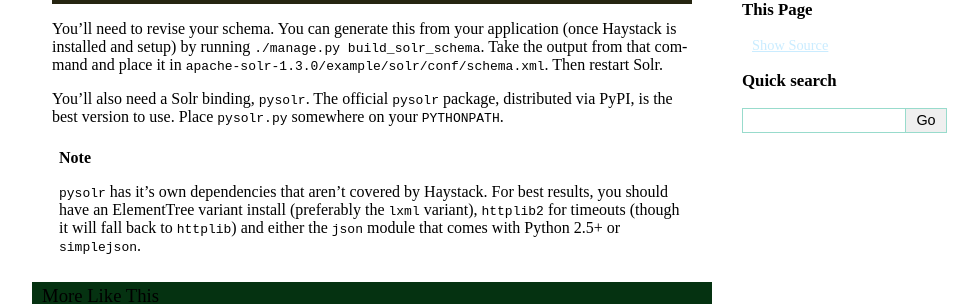
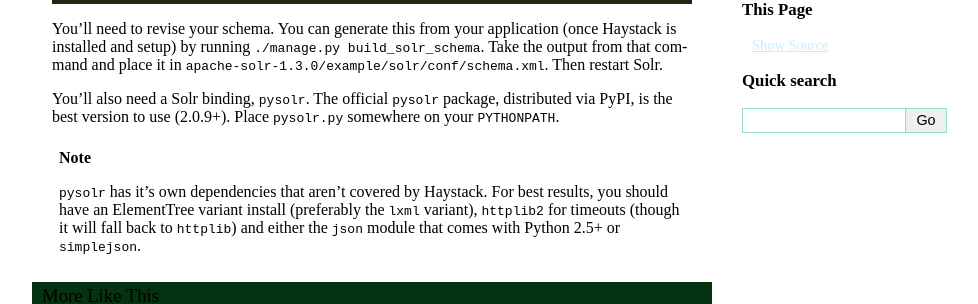
Before and after one commit to django-haystack/django-haystack, a Sphinx documentation site: the page built from docs/installing_search_engines.rst, in a window 1280 px wide and 900 px high, scrolled down 422 px. Shown: the part 170-474 px from the top of the window, without its empty margins (138-1116 px from the left). Built offline with Sphinx 7.4.7, drawn with Linux system fonts in a browser that asks for light colours; a style sheet for code colours, icons or effects is not loaded.

Commit message:
Last minute documentation cleanup.

```diff
--- a/docs/architecture_overview.rst
+++ b/docs/architecture_overview.rst
@@ -44,8 +44,8 @@
 * Method for performing the actual query
 
 
-``IndexSite``
--------------
+``SearchSite``
+--------------
 
 One main implementation.
 
--- a/docs/installing_search_engines.rst
+++ b/docs/installing_search_engines.rst
@@ -25,8 +25,8 @@
 it in ``apache-solr-1.3.0/example/solr/conf/schema.xml``. Then restart Solr.
 
 You'll also need a Solr binding, ``pysolr``. The official ``pysolr`` package,
-distributed via PyPI, is the best version to use. Place ``pysolr.py`` somewhere
-on your ``PYTHONPATH``.
+distributed via PyPI, is the best version to use (2.0.9+). Place ``pysolr.py``
+somewhere on your ``PYTHONPATH``.
 
 .. note::
 
--- a/docs/running_tests.rst
+++ b/docs/running_tests.rst
@@ -16,7 +16,7 @@
 
     cd django-haystack/tests
     export PYTHONPATH=`pwd`
-    django-admin.py test --settings=settings
+    django-admin.py test core --settings=settings
 
 ``Haystack`` is maintained with all tests passing at all times, so if you
 receive any errors during testing, please check your setup and file a report if
```
